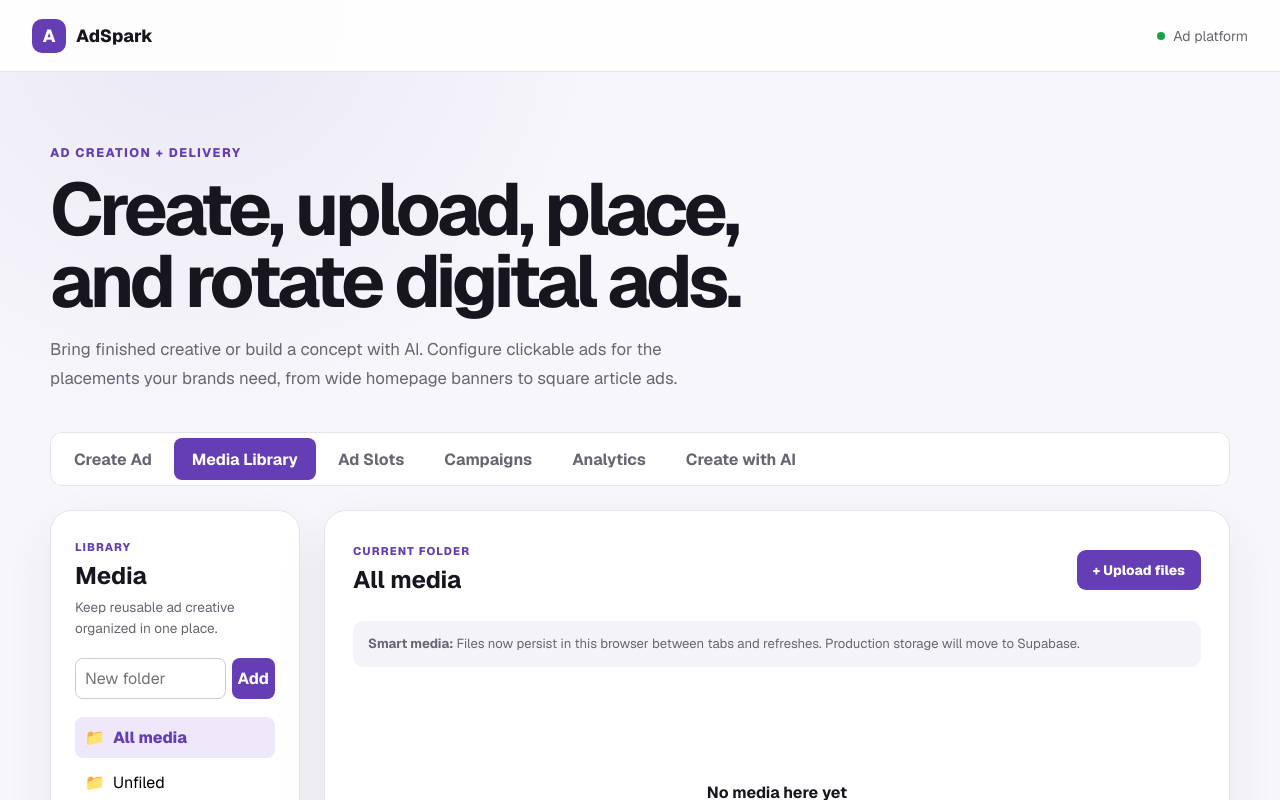
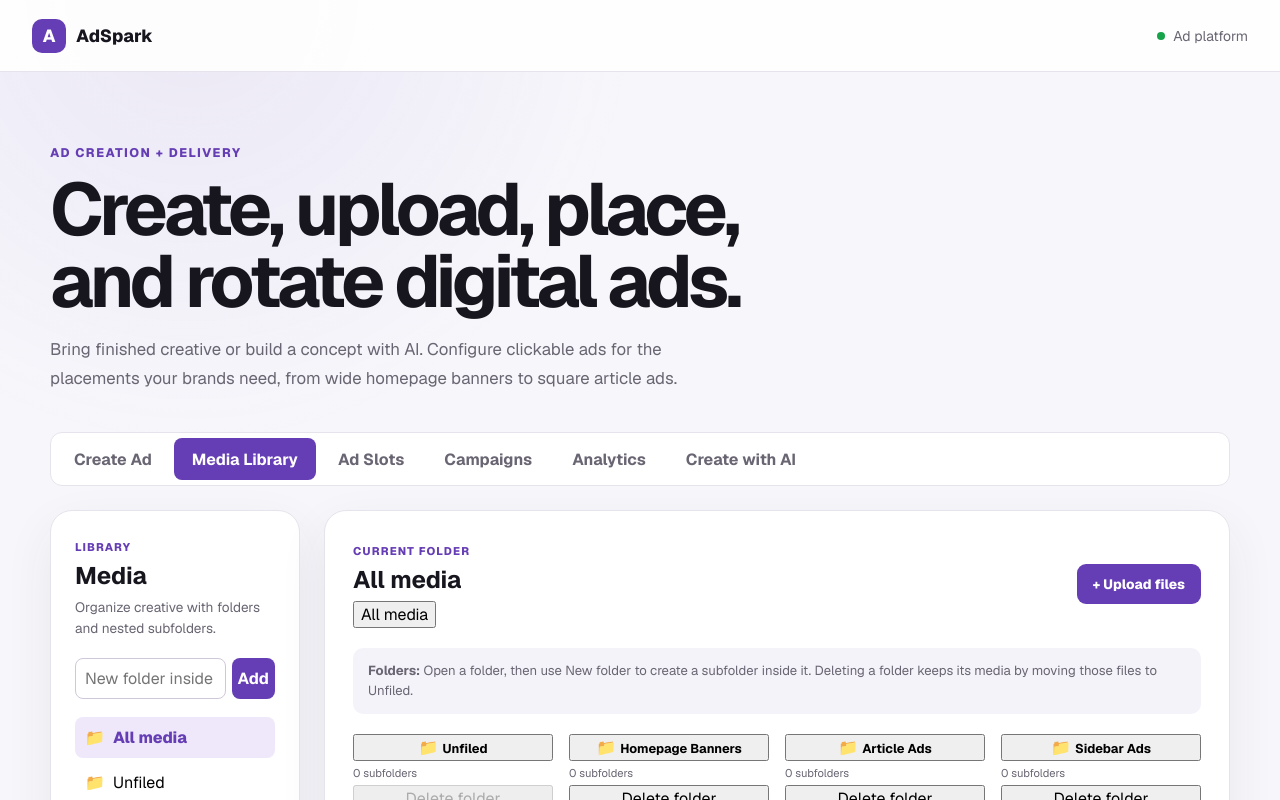
Before and after one commit to rchern315/random-ad-generator, a Next.js app: page / in a window 1280 px wide. Both pictures are taken after a click on the tab "Media Library". Shown: the top 800 px of the page. Built offline with nearby package versions, Linux system fonts and the light colour scheme.

Commit message:
Add nested and deletable Media Library folders

```diff
--- a/components/MediaLibrary/MediaLibrary.tsx
+++ b/components/MediaLibrary/MediaLibrary.tsx
@@ -4,32 +4,40 @@ import { ChangeEvent, useEffect, useMemo, useState } from "react";
 import styles from "./MediaLibrary.module.css";
 
 export type MediaAsset={id:string;name:string;folder:string;url:string;width:number;height:number;size:number;type:string;createdAt:string};
+type Folder={id:string;name:string;parentId:string|null;system?:boolean};
 const MEDIA_KEY="adspark.media.v1";
-const FOLDER_KEY="adspark.media-folders.v1";
-const initialFolders=["All media","Unfiled","Homepage Banners","Article Ads","Sidebar Ads"];
+const FOLDER_KEY="adspark.media-folders.v2";
+const ROOT="all";
+const UNFILED="unfiled";
+const defaults:Folder[]=[{id:ROOT,name:"All media",parentId:null,system:true},{id:UNFILED,name:"Unfiled",parentId:ROOT,system:true},{id:"homepage",name:"Homepage Banners",parentId:ROOT},{id:"article",name:"Article Ads",parentId:ROOT},{id:"sidebar",name:"Sidebar Ads",parentId:ROOT}];
 
-function readFile(file:File){return new Promise<string>((resolve,reject)=>{const reader=new FileReader();reader.onload=()=>typeof reader.result==="string"?resolve(reader.result):reject(new Error("Could not read file."));reader.onerror=()=>reject(new Error("Could not read file."));reader.readAsDataURL(file)})}
-function dimensions(url:string){return new Promise<{width:number;height:number}>((resolve,reject)=>{const image=new Image();image.onload=()=>resolve({width:image.naturalWidth,height:image.naturalHeight});image.onerror=()=>reject(new Error("Could not open image."));image.src=url})}
+function readFile(file:File){return new Promise<string>((resolve,reject)=>{const r=new FileReader();r.onload=()=>typeof r.result==="string"?resolve(r.result):reject(new Error("Could not read file."));r.onerror=()=>reject(new Error("Could not read file."));r.readAsDataURL(file)})}
+function dimensions(url:string){return new Promise<{width:number;height:number}>((resolve,reject)=>{const i=new Image();i.onload=()=>resolve({width:i.naturalWidth,height:i.naturalHeight});i.onerror=()=>reject(new Error("Could not open image."));i.src=url})}
 
-type MediaLibraryProps={selectMode?:boolean;onSelect?: (asset:MediaAsset)=>void;onCancel?:()=>void};
-
+type MediaLibraryProps={selectMode?:boolean;onSelect?:(asset:MediaAsset)=>void;onCancel?:()=>void};
 export default function MediaLibrary({selectMode=false,onSelect,onCancel}:MediaLibraryProps){
- const [folders,setFolders]=useState(initialFolders),[folder,setFolder]=useState("All media"),[assets,setAssets]=useState<MediaAsset[]>([]),[newFolder,setNewFolder]=useState(""),[message,setMessage]=useState(""),[loaded,setLoaded]=useState(false);
- useEffect(()=>{try{const savedAssets=localStorage.getItem(MEDIA_KEY),savedFolders=localStorage.getItem(FOLDER_KEY);if(savedAssets)setAssets(JSON.parse(savedAssets));if(savedFolders)setFolders(JSON.parse(savedFolders))}catch{setMessage("The saved Media Library could not be read.")}finally{setLoaded(true)}},[]);
+ const [folders,setFolders]=useState<Folder[]>(defaults),[folderId,setFolderId]=useState(ROOT),[assets,setAssets]=useState<MediaAsset[]>([]),[newFolder,setNewFolder]=useState(""),[message,setMessage]=useState(""),[loaded,setLoaded]=useState(false);
+ useEffect(()=>{try{const a=localStorage.getItem(MEDIA_KEY),fs=localStorage.getItem(FOLDER_KEY);if(a){const parsed=JSON.parse(a) as MediaAsset[];setAssets(parsed.map(x=>({...x,folder:x.folder==="Unfiled"?UNFILED:x.folder})))}if(fs)setFolders(JSON.parse(fs))}catch{setMessage("The saved Media Library could not be read.")}finally{setLoaded(true)}},[]);
  useEffect(()=>{if(!loaded)return;try{localStorage.setItem(MEDIA_KEY,JSON.stringify(assets));localStorage.setItem(FOLDER_KEY,JSON.stringify(folders))}catch{setMessage("Browser storage is full. Supabase Storage will remove this browser limit.")}},[assets,folders,loaded]);
- const visible=useMemo(()=>folder==="All media"?assets:assets.filter(a=>a.folder===folder),[assets,folder]);
- function addFolder(){const n=newFolder.trim();if(!n||folders.includes(n))return;setFolders(c=>[...c,n]);setFolder(n);setNewFolder("");setMessage("Folder created.")}
- async function upload(e:ChangeEvent<HTMLInputElement>){const files=Array.from(e.target.files??[]);if(!files.length)return;setMessage("Saving media…");const added:MediaAsset[]=[];for(const file of files){if(!["image/jpeg","image/png","image/gif"].includes(file.type))continue;try{const url=await readFile(file),d=await dimensions(url);added.push({id:crypto.randomUUID(),name:file.name,folder:folder==="All media"?"Unfiled":folder,url,width:d.width,height:d.height,size:file.size,type:file.type,createdAt:new Date().toISOString()})}catch{setMessage("One or more files could not be saved.")}}if(added.length){setAssets(c=>[...added,...c]);setMessage(added.length===1?"1 file saved to Media Library.":added.length+" files saved to Media Library.")}e.target.value=""}
+ const current=folders.find(f=>f.id===folderId)??folders[0];
+ const descendants=(id:string):string[]=>{const kids=folders.filter(f=>f.parentId===id);return kids.flatMap(k=>[k.id,...descendants(k.id)])};
+ const visible=useMemo(()=>folderId===ROOT?assets:assets.filter(a=>a.folder===folderId),[assets,folderId]);
+ const children=folders.filter(f=>f.parentId===folderId);
+ function addFolder(){const n=newFolder.trim();if(!n)return;if(folders.some(f=>f.parentId===folderId&&f.name.toLowerCase()===n.toLowerCase())){setMessage("A folder with that name already exists here.");return}const id=crypto.randomUUID();setFolders(c=>[...c,{id,name:n,parentId:folderId}]);setFolderId(id);setNewFolder("");setMessage("Folder created.")}
+ function deleteFolder(id:string){const target=folders.find(f=>f.id===id);if(!target||target.system)return;const ids=[id,...descendants(id)];const count=assets.filter(a=>ids.includes(a.folder)).length;if(!window.confirm("Delete "+target.name+" and its subfolders? "+(count?count+" media item(s) will be moved to Unfiled.":"")))return;setAssets(c=>c.map(a=>ids.includes(a.folder)?{...a,folder:UNFILED}:a));setFolders(c=>c.filter(f=>!ids.includes(f.id)));setFolderId(target.parentId??ROOT);setMessage("Folder deleted. Media was kept in Unfiled.")}
+ async function upload(e:ChangeEvent<HTMLInputElement>){const files=Array.from(e.target.files??[]);if(!files.length)return;setMessage("Saving media…");const added:MediaAsset[]=[];for(const file of files){if(!["image/jpeg","image/png","image/gif"].includes(file.type))continue;try{const url=await readFile(file),d=await dimensions(url);added.push({id:crypto.randomUUID(),name:file.name,folder:folderId===ROOT?UNFILED:folderId,url,width:d.width,height:d.height,size:file.size,type:file.type,createdAt:new Date().toISOString()})}catch{setMessage("One or more files could not be saved.")}}if(added.length){setAssets(c=>[...added,...c]);setMessage(added.length===1?"1 file saved to Media Library.":added.length+" files saved to Media Library.")}e.target.value=""}
  function remove(id:string){setAssets(c=>c.filter(a=>a.id!==id));setMessage("Media removed.")}
+ const crumbs:Folder[]=[];let cursor=current;while(cursor&&cursor.id!==ROOT){crumbs.unshift(cursor);cursor=folders.find(f=>f.id===cursor.parentId)??folders[0]}
  return <section className={styles.shell}>
-  <aside className={styles.sidebar}><div><span className={styles.eyebrow}>Library</span><h2>Media</h2><p>Keep reusable ad creative organized in one place.</p></div>
-   <div className={styles.newFolder}><input value={newFolder} onChange={e=>setNewFolder(e.target.value)} placeholder="New folder" aria-label="New folder name"/><button type="button" onClick={addFolder}>Add</button></div>
-   <nav aria-label="Media folders">{folders.map(n=><button key={n} type="button" className={folder===n?styles.activeFolder:styles.folder} onClick={()=>setFolder(n)}><span>📁</span>{n}</button>)}</nav>
+  <aside className={styles.sidebar}><div><span className={styles.eyebrow}>Library</span><h2>Media</h2><p>Organize creative with folders and nested subfolders.</p></div>
+   <div className={styles.newFolder}><input value={newFolder} onChange={e=>setNewFolder(e.target.value)} placeholder={"New folder inside "+current.name} aria-label="New folder name"/><button type="button" onClick={addFolder}>Add</button></div>
+   <nav aria-label="Media folders"><button type="button" className={folderId===ROOT?styles.activeFolder:styles.folder} onClick={()=>setFolderId(ROOT)}><span>📁</span>All media</button>{folders.filter(f=>f.parentId===ROOT).map(n=><button key={n.id} type="button" className={folderId===n.id?styles.activeFolder:styles.folder} onClick={()=>setFolderId(n.id)}><span>📁</span>{n.name}</button>)}</nav>
   </aside>
-  <div className={styles.library}><header className={styles.libraryHeader}><div><span className={styles.eyebrow}>{selectMode?"Choose creative":"Current folder"}</span><h2>{folder}</h2>{selectMode&&<button type="button" onClick={onCancel}>Cancel selection</button>}</div><label className={styles.upload}>+ Upload files<input type="file" multiple accept="image/jpeg,image/png,image/gif" onChange={upload}/></label></header>
-   <div className={styles.tip}><strong>Smart media:</strong> Files now persist in this browser between tabs and refreshes. Production storage will move to Supabase.</div>
+  <div className={styles.library}><header className={styles.libraryHeader}><div><span className={styles.eyebrow}>{selectMode?"Choose creative":"Current folder"}</span><h2>{current.name}</h2><div><button type="button" onClick={()=>setFolderId(ROOT)}>All media</button>{crumbs.map(f=><button key={f.id} type="button" onClick={()=>setFolderId(f.id)}> / {f.name}</button>)}</div>{selectMode&&<button type="button" onClick={onCancel}>Cancel selection</button>}{!current.system&&<button type="button" onClick={()=>deleteFolder(current.id)}>Delete folder</button>}</div><label className={styles.upload}>+ Upload files<input type="file" multiple accept="image/jpeg,image/png,image/gif" onChange={upload}/></label></header>
+   <div className={styles.tip}><strong>Folders:</strong> Open a folder, then use New folder to create a subfolder inside it. Deleting a folder keeps its media by moving those files to Unfiled.</div>
    {message&&<p role="status">{message}</p>}
-   {visible.length?<div className={styles.grid}>{visible.map(a=><article className={styles.asset} key={a.id}><div className={styles.thumb}><img src={a.url} alt=""/></div><strong title={a.name}>{a.name}</strong><span>{a.width} × {a.height}px</span><span>{(a.size/1024).toFixed(0)} KB · {a.type.split("/")[1].toUpperCase()}</span>{selectMode?<button type="button" onClick={()=>onSelect?.(a)}>Use this image</button>:<button type="button" onClick={()=>remove(a.id)}>Delete</button>}</article>)}</div>:<div className={styles.empty}><strong>No media here yet</strong><span>Upload JPG, PNG, or GIF creative. Files will remain after you leave this tab or refresh the page.</span></div>}
+   {children.length>0&&<div className={styles.grid}>{children.map(f=><article className={styles.asset} key={f.id}><button type="button" onClick={()=>setFolderId(f.id)}>📁 <strong>{f.name}</strong></button><span>{folders.filter(x=>x.parentId===f.id).length} subfolders</span><button type="button" onClick={()=>deleteFolder(f.id)} disabled={!!f.system}>Delete folder</button></article>)}</div>}
+   {visible.length?<div className={styles.grid}>{visible.map(a=><article className={styles.asset} key={a.id}><div className={styles.thumb}><img src={a.url} alt=""/></div><strong title={a.name}>{a.name}</strong><span>{a.width} × {a.height}px</span><span>{(a.size/1024).toFixed(0)} KB · {a.type.split("/")[1].toUpperCase()}</span>{selectMode?<button type="button" onClick={()=>onSelect?.(a)}>Use this image</button>:<button type="button" onClick={()=>remove(a.id)}>Delete</button>}</article>)}</div>:children.length===0&&<div className={styles.empty}><strong>This folder is empty</strong><span>Add a subfolder or upload JPG, PNG, or GIF creative.</span></div>}
   </div>
  </section>
 }
```
